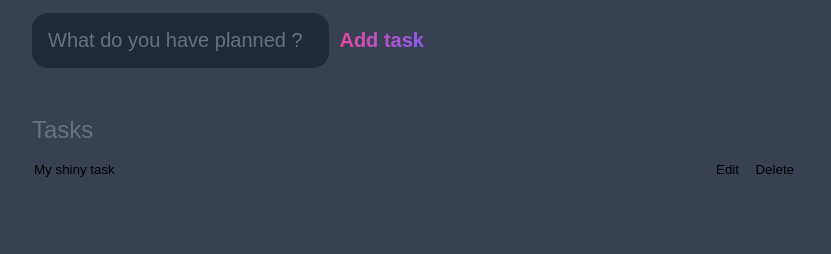
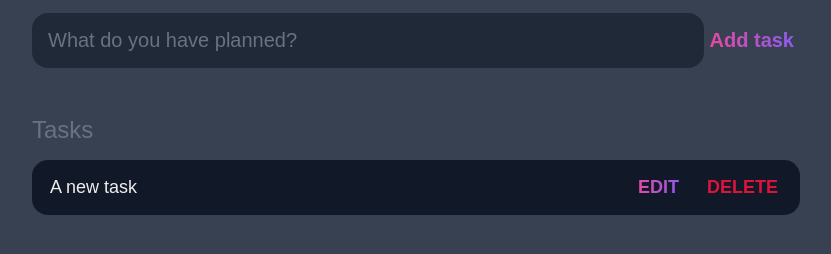
Before and after one commit to KlausMikhaelson/task-list.io, a plain HTML site: page index.html in a window 1280 px wide. Shown: the part 80-334 px from the top of the page, without its empty margins (224-1055 px from the left). Drawn offline with Linux system fonts and the light colour scheme.

Commit message:
front-end complete

```diff
--- a/index.html
+++ b/index.html
@@ -1,36 +1,45 @@
 <!DOCTYPE html>
 <html lang="en">
+
 <head>
     <meta charset="UTF-8">
     <meta http-equiv="X-UA-Compatible" content="IE=edge">
     <meta name="viewport" content="width=device-width, initial-scale=1.0">
-    <title>Task List</title>
-    <link rel="stylesheet" href="main.css">
+    <title>Task List 2021</title>
+
+    <link rel="stylesheet" href="main.css" />
 </head>
+
 <body>
+
     <header>
         <h1>Task List 2021</h1>
-        <form id="new-task-force">
-            <input type="text" id="new-task-input" placeholder="What do you have planned ?" />
+        <form id="new-task-form">
+            <input type="text" name="new-task-input" id="new-task-input" placeholder="What do you have planned?" />
             <input type="submit" id="new-task-submit" value="Add task" />
         </form>
     </header>
     <main>
         <section class="task-list">
             <h2>Tasks</h2>
+
             <div id="tasks">
+
                 <div class="task">
                     <div class="content">
-                        <input type="text" class="text" value="My shiny task" readonly />
+                        <input type="text" class="text" value="A new task" readonly>
                     </div>
                     <div class="actions">
                         <button class="edit">Edit</button>
                         <button class="delete">Delete</button>
                     </div>
                 </div>
+
             </div>
         </section>
     </main>
+
+    <script src="main.js"></script>
 </body>
-<script src="main.js"></script>
+
 </html>
--- a/main.css
+++ b/main.css
@@ -100,4 +100,51 @@
 #tasks .task {
     display: flex;
     justify-content: space-between;
+    background-color: var(--darkest);
+    padding: 1rem;
+    border-radius: 1rem;
+    margin-bottom: 1rem;
 }
+
+#tasks .task .content .text {
+    color: var(--light);
+    font-size: 1.125rem;
+    width: 100%;
+    display: block;
+    transition: 0.4s;
+}
+
+#tasks .task .content .text:not(:readonly) {
+    color: var(--pink);
+}
+
+#tasks .task .actions {
+    display: flex;
+    margin: 0 -0.5rem;
+}
+
+.task .actions button {
+    cursor: pointer;
+    margin: 0 0.5rem;
+    font-size: 1.125rem;
+    font-weight: 700;
+    text-transform: uppercase;
+    transition: 0.4s;
+}
+
+.task .actions button:hover {
+    opacity: 0.8;
+}
+.task .actions button:hover {
+    opacity: 0.6;
+}
+
+.task .actions .edit {
+    background-image: linear-gradient(to right, var(--pink), var(--purple));
+    -webkit-background-clip: text;
+    -webkit-text-fill-color: transparent;
+}
+
+.task .actions .delete {
+    color: crimson;
+}
```
